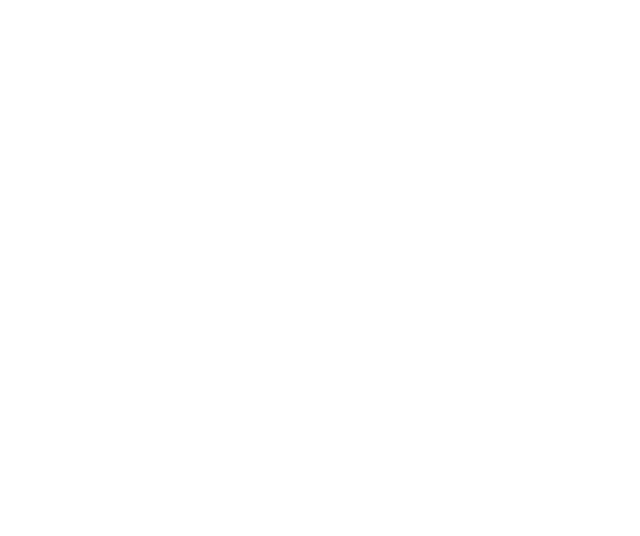
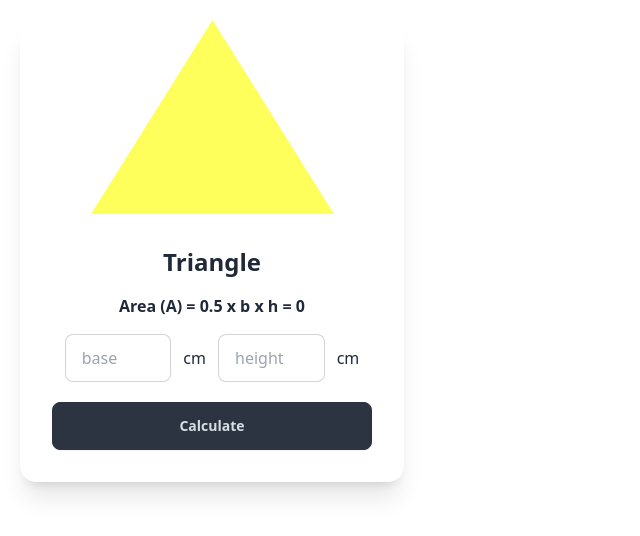
Before and after one commit to Sadiqur057/Geometry-Genius, a plain HTML site: page index.html in a window 1280 px wide. Shown: the whole page, without its empty margins (0-640 px from the left). Drawn offline with nearby package versions, Linux system fonts and the light colour scheme.

Commit message:
shape card created

```diff
--- a/index.html
+++ b/index.html
@@ -1,5 +1,6 @@
 <!DOCTYPE html>
-<html lang="en">
+<html lang="en" data-theme="light">
+
 <head>
   <meta charset="UTF-8">
   <meta name="viewport" content="width=device-width, initial-scale=1.0">
@@ -7,7 +8,38 @@
   <link href="https://cdn.jsdelivr.net/npm/daisyui@4.7.2/dist/full.min.css" rel="stylesheet" type="text/css" />
   <script src="https://cdn.tailwindcss.com"></script>
 </head>
+
 <body>
+  <header>
 
+  </header>
+  <main>
+    <!-- main content-container -->
+    <div class="m-5">
+      <!-- shape card container -->
+      <div class="grid grid-cols-1 md:grid-cols-2 lg:grid-cols-3">
+        <div class="card w-96 bg-base-100 shadow-xl">
+          <figure><img src="images/triangle.png" alt="Shoes" /></figure>
+          <div class="card-body">
+            <h2 class="font-bold text-2xl text-center">Triangle</h2>
+            <p class="font-semibold text-center my-2">Area (A) = 0.5 x b x h = <span>0</span></p>
+            <div class="flex justify-center w-full items-center gap-3">
+              <input type="text" placeholder="base" class="w-1/3 input input-bordered" />
+              <span>cm</span>
+              <input type=" text" placeholder="height" class="w-1/3 input input-bordered" /> <span>cm</span>
+            </div>
+
+            <button onclick="calculateTriangleArea()" class="btn btn-neutral w-full mt-3">Calculate</button>
+          </div>
+        </div>
+      </div>
+
+
+
+    </div>
+    </div>
+  </main>
+  <script src="scripts/script.js"></script>
 </body>
+
 </html>
```
